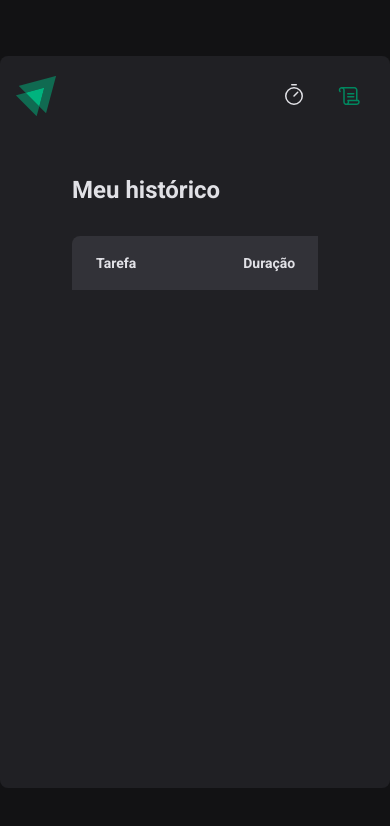
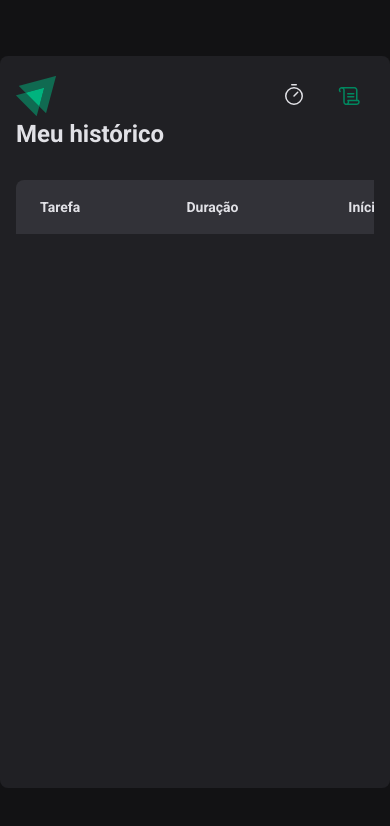
Before and after one commit to Matheus-Pazinati/pomodoro-timer, a React (Vite) app: page /history in a window 390 px wide. Shown: the top 826 px of the page. Built offline with nearby package versions, Linux system fonts and the light colour scheme.

Commit message:
Cria responsividade na pagina de historico para dispositivos moveis

```diff
--- a/src/pages/History/styles.ts
+++ b/src/pages/History/styles.ts
@@ -12,6 +12,10 @@ export const HistoryContainer = styled.main`
     font-size: 1.5rem;
     color: ${(props) => props.theme['gray-100']};
     font-weight: bold;
+  }
+
+  @media (max-width: 940px) {
+    padding: 0;
   }
 `
 
@@ -35,6 +39,10 @@ export const HistoryList = styled.div`
     color: ${(props) => props.theme['gray-100']};
     line-height: 1.6;
 
+    @media (max-width: 796px) {
+      padding: 1rem;
+    }
+
     &:first-child {
       border-top-left-radius: 8px;
       padding-left: 1.5rem;
@@ -51,8 +59,16 @@ export const HistoryList = styled.div`
     padding: 1rem 1.5rem;
     font-size: 0.875rem;
 
+    @media (max-width: 796px) {
+      padding: 1rem;
+    }
+
     &:first-child {
       width: 50%;
+
+      @media (max-width: 940px) {
+        width: auto;
+      }
     }
   }
 `
--- a/src/pages/layouts/DefaultLayout/styles.ts
+++ b/src/pages/layouts/DefaultLayout/styles.ts
@@ -13,7 +13,7 @@ export const LayoutContainer = styled.div`
   flex-direction: column;
 
   @media (max-width: 796px) {
-    max-width: 550px;
+    max-width: 600px;
     padding: 1rem;
   }
 `
```
